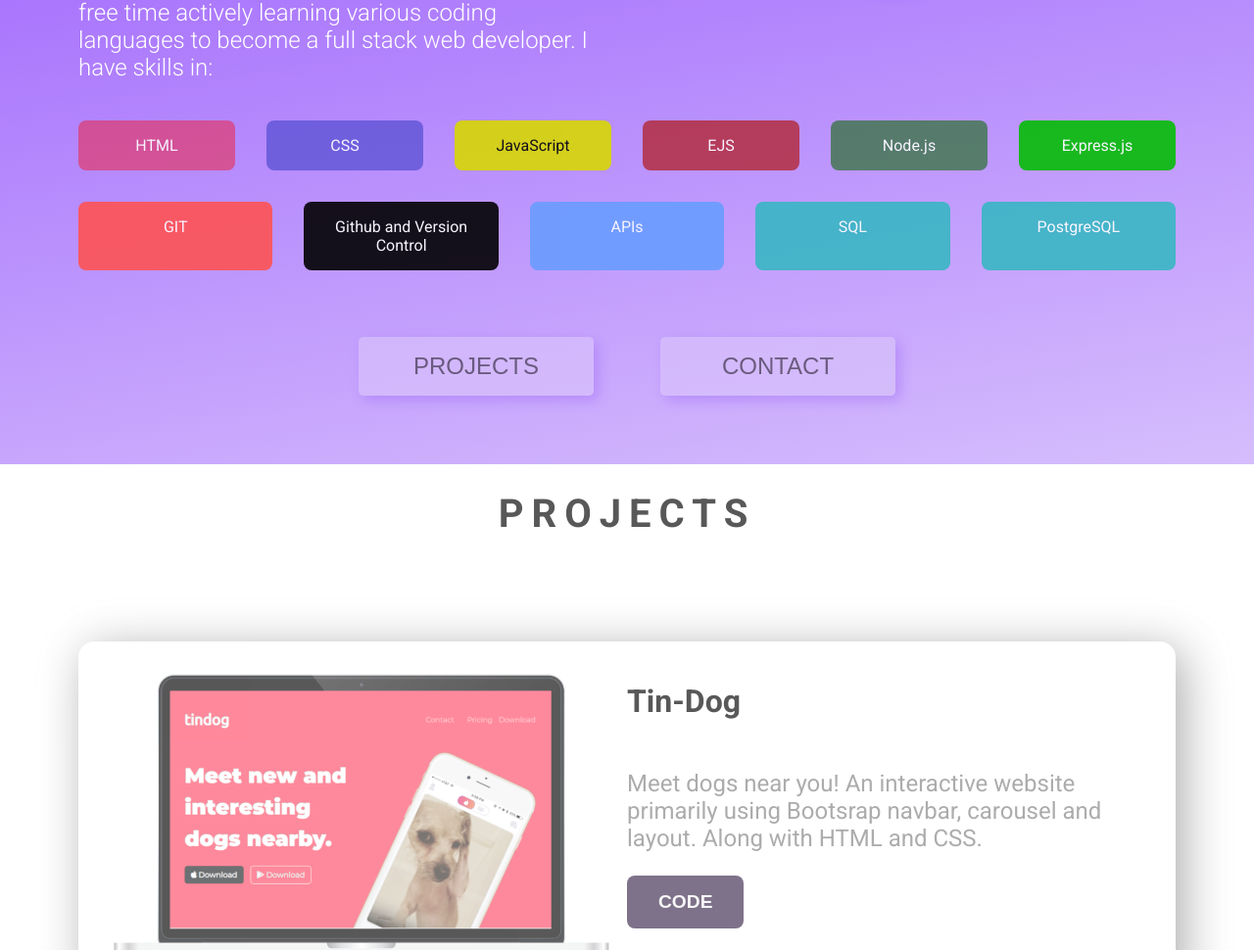
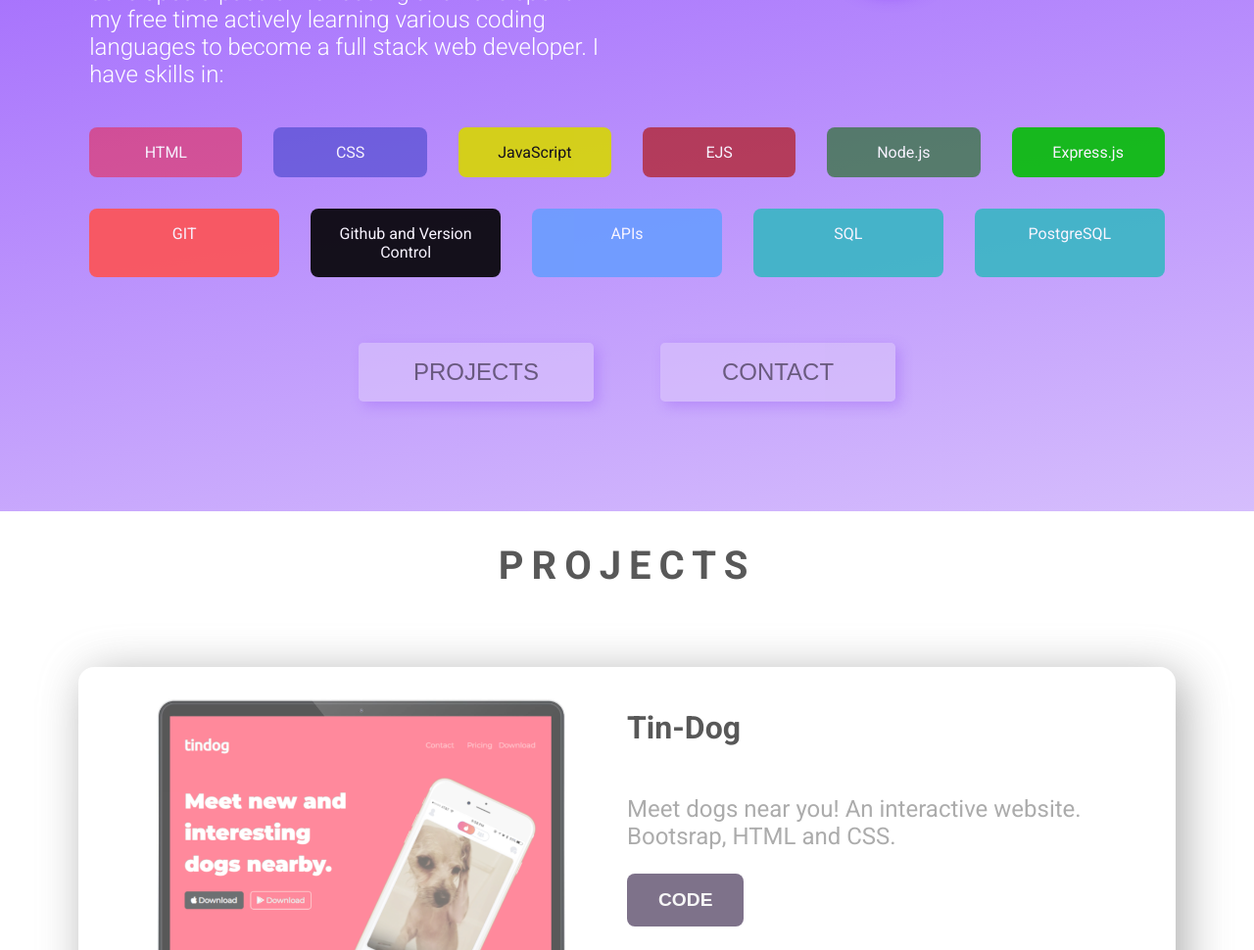
Before and after one commit to mapopo2/portfolio, a plain HTML site: page index.html in a window 1280 px wide. Shown: the part 330-1300 px from the top of the page at 98% size. Drawn offline with Linux system fonts and the light colour scheme.

Commit message:
text change, margins and padding for sections and section titles

```diff
--- a/index.html
+++ b/index.html
@@ -88,8 +88,8 @@
                 <div style="flex-grow: 8" class ="project-box">
                     <img src="images/png/Tin-dog.PNG" alt="tindog" class="project-img">
                     <h2 class ="project-subheading">Tin-Dog</h2>
-                    <p class ="project-description">Meet dogs near you! An interactive website primarily using
-                       Bootsrap navbar, carousel and layout. Along with HTML and CSS. </p>
+                    <p class ="project-description">Meet dogs near you! An interactive website.
+                       Bootsrap, HTML and CSS. </p>
                     <a href="https://github.com/mapopo2/tindog"><button class="project-code">CODE</button></a>
                 </div>
             </div>
--- a/styles/flexboxweb.css
+++ b/styles/flexboxweb.css
@@ -145,7 +145,7 @@ button:hover {
     rgba(122, 41, 252, 0.8), rgba(203, 173, 252, 0.8));
     /* height: 38rem;  - remove to stop overflow */
     color: white;
-    padding: 1% 5% 3% ;
+    padding: 1.2rem 4.7rem 5rem;
   }
 
   .home-bits-text {
@@ -232,6 +232,7 @@ button:hover {
   font-size: 2.5rem;
   font-weight: bold;
   letter-spacing: 0.5rem;
+  margin: 2rem 0rem 0rem;
  }
 
  .project-box {
```
